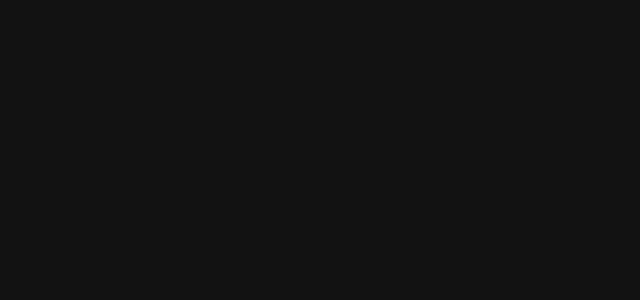
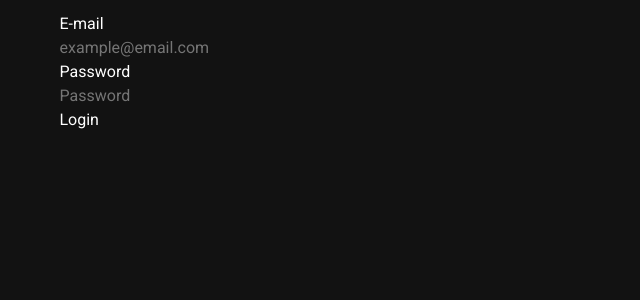
Before and after one commit to projet-Bartolomeo/Dibartolomeo, a Nuxt app: page /Login in a window 1280 px wide. Before the commit this address had no page. Shown: the top 300 px of the page, without its empty margins (0-640 px from the left). Built offline with nearby package versions, Linux system fonts and the light colour scheme.

Commit message:
feat: update model

```diff
--- a/package.json
+++ b/package.json
@@ -16,6 +16,7 @@
   "dependencies": {
     "@nuxtjs/axios": "^5.13.6",
     "core-js": "^3.15.1",
+    "firebase": "^9.2.0",
     "nuxt": "^2.15.7",
     "vuetify": "^2.5.5"
   },
--- a/pages/Calendar.vue
+++ b/pages/Calendar.vue
@@ -93,19 +93,6 @@
               <v-toolbar-title v-html="selectedEvent.name" ><v-btn icon>
 
               <v-icon>mdi-pencil</v-icon>
-               <v-col
-            cols="12"
-            sm="4"
-            md="4"
-
-          >
-          </v-col>
-              <v-btn
-                color="teal"
-                @click="selectedOpen = false"
-              >
-                Modifier le cour
-              </v-btn>
               <v-col
             cols="12"
             sm="4"
--- /dev/null
+++ b/pages/Login.vue
@@ -0,0 +1,98 @@
+<template>
+  <div class="columns">
+    <div class="column is-half is-offset-one-quarter">
+      <div class="card">
+        <div class="card-content">
+          <div
+            v-if="validationErrors.length"
+            class="notification is-danger is-light"
+          >
+            <button @click="resetError()" class="delete"></button>
+            <div class="content">
+              Please resolve the following error(s) before proceeding.
+              <ul style="margin-top:0.3em; margin-left: 1em">
+                <li
+                  v-for="(error, index) in validationErrors"
+                  :key="`error-${index}`"
+                  v-html="error"
+                />
+              </ul>
+            </div>
+          </div>
+          <form>
+            <div class="field">
+              <label class="label">E-mail</label>
+              <div class="control">
+                <input
+                  v-model="email"
+                  class="input"
+                  type="text"
+                  autocomplete="email"
+                  placeholder="example@email.com"
+                />
+              </div>
+            </div>
+            <div class="field">
+              <label class="label">Password</label>
+              <div class="control">
+                <input
+                  v-model="password"
+                  class="input"
+                  type="password"
+                  autocomplete="current-password"
+                  placeholder="Password"
+                />
+              </div>
+            </div>
+            <div class="field">
+              <p class="control">
+                <button @click.prevent="validate()" class="button is-success">
+                  Login
+                </button>
+              </p>
+            </div>
+          </form>
+        </div>
+      </div>
+    </div>
+  </div>
+</template>
+
+<script>
+export default {
+  data() {
+    return {
+      email: null,
+      password: null,
+      validationErrors: []
+    };
+  },
+  methods: {
+    resetError() {
+      this.validationErrors = [];
+    },
+    validate() {
+      // Clear the errors before we validate again
+      this.resetError();
+      // email validation
+      if (!this.email) {
+        this.validationErrors.push("<strong>E-mail</strong> cannot be empty.");
+      }
+
+      // password validation
+      if (!this.password) {
+        this.validationErrors.push("<strong>Password</strong> cannot be empty");
+      }
+
+      // when valid then sign in
+      if (this.validationErrors.length <= 0) {
+        this.signIn();
+      }
+    },
+    signIn() {
+      // @TODO signIn logic will come here
+      console.log("sign in", this.email, this.password);
+    }
+  }
+};
+</script>
--- a/pages/formCrea.vue
+++ b/pages/formCrea.vue
@@ -103,6 +103,28 @@
         </v-menu>
 
           </v-col>
+           <v-col
+            cols="24"
+            sm="4"
+            md="1"
+          >
+       <v-select
+          :items="heure"
+          label="Heure de début"
+        ></v-select>
+
+        </v-col>
+          <v-col
+            cols="24"
+            sm="4"
+            md="1"
+          >
+      <v-select
+          :items="heure"
+          label="Heure de fin"
+        ></v-select>
+
+        </v-col>
            <v-col
             cols="12"
             sm="4"
```
Also changed, not shown: model/Lesson.js (+7 -9 lines), model/Message.js (added, +12 -0 lines), model/User.js (+7 -14 lines), 1 other file (tests, documents, lock files or other folders).
